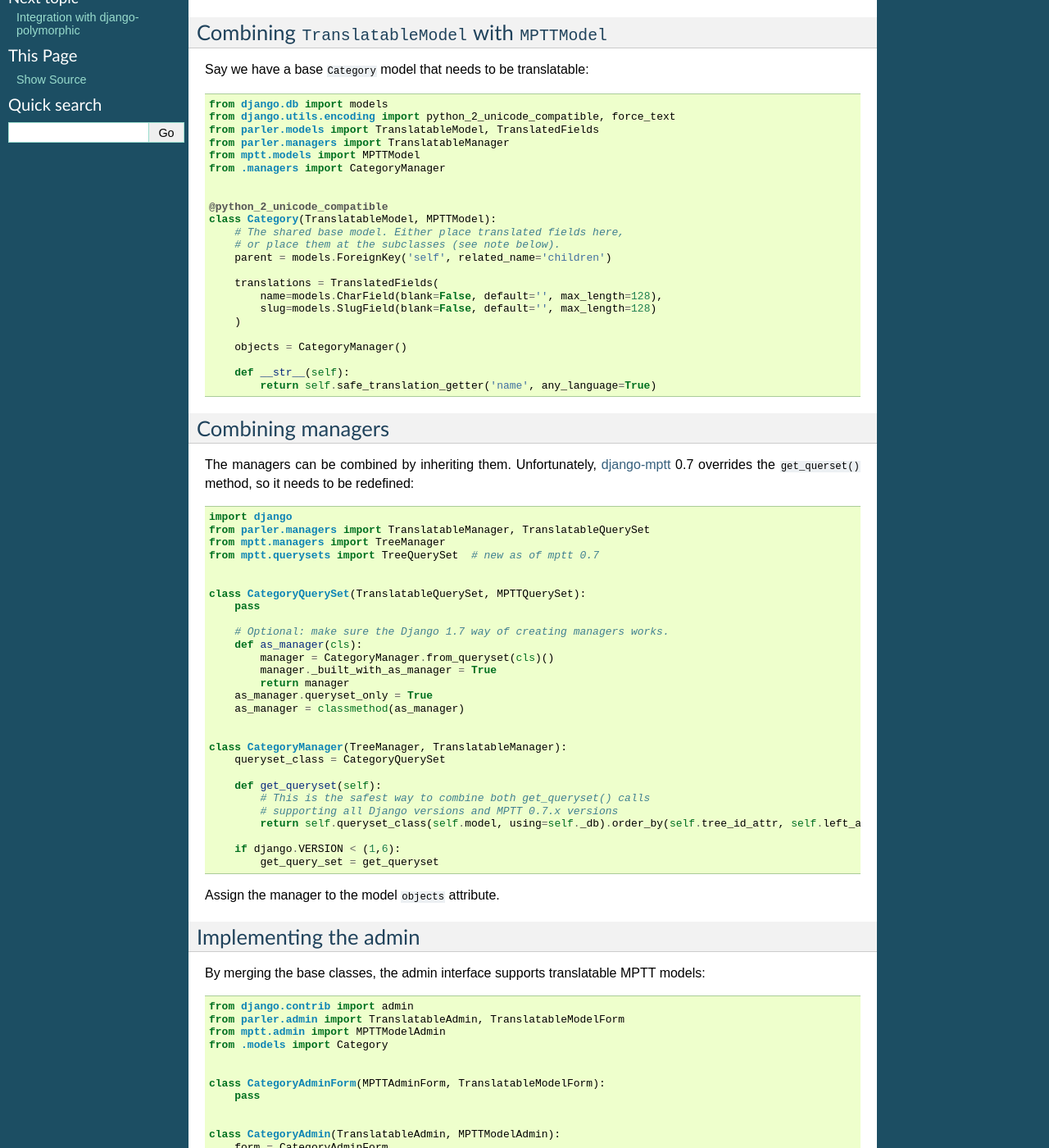
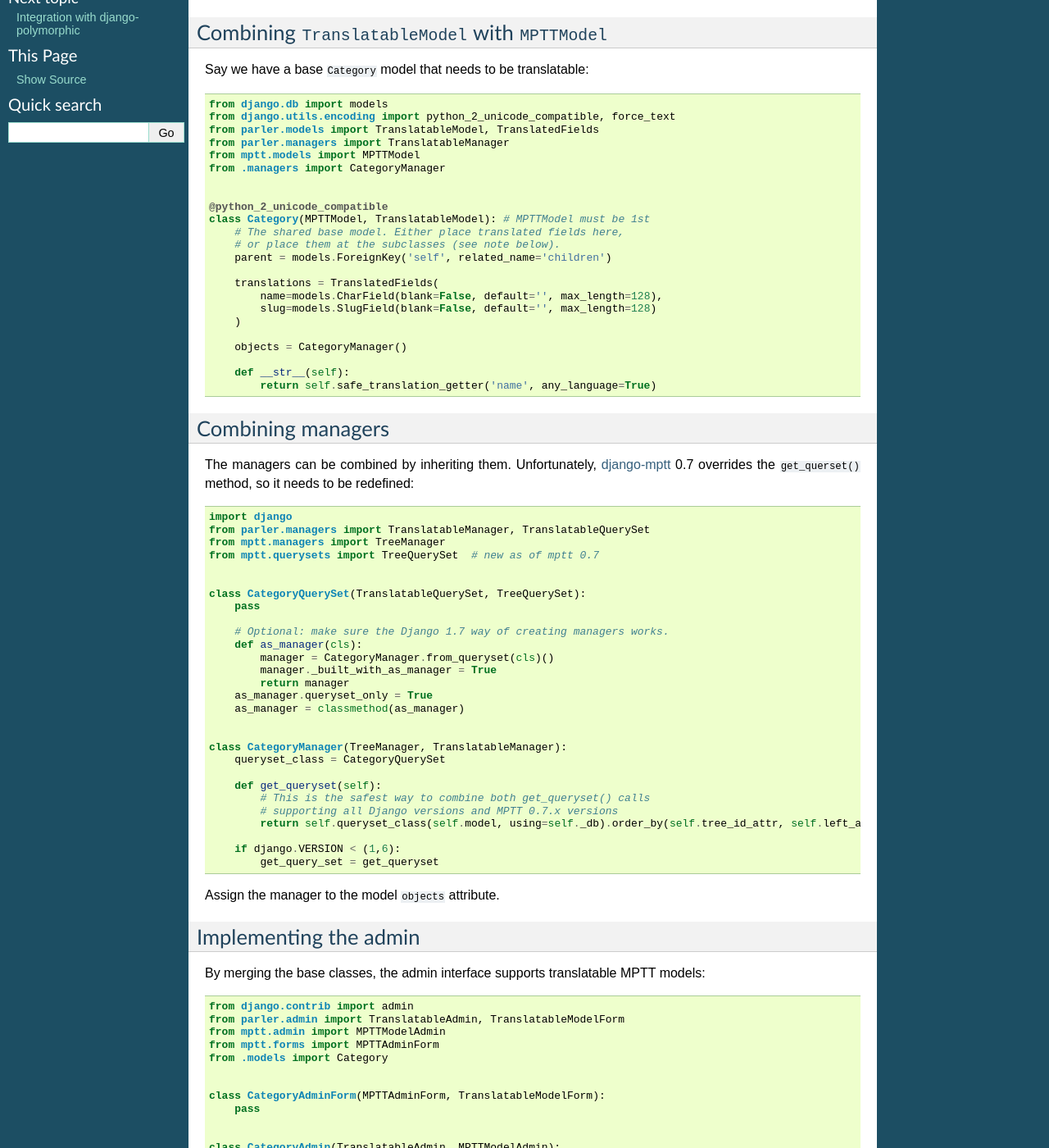
Before and after one commit to django-parler/django-parler, a Sphinx documentation site: the page built from docs/advanced/mptt.rst, in a window 1280 px wide and 1400 px high, scrolled down 263 px. Shown: the whole window at 82% size. Built offline with Sphinx 7.4.7, drawn with Linux system fonts in a browser that asks for light colours.

Commit message:
Update mptt.rst
minor edits to mptt example

```diff
--- a/docs/advanced/mptt.rst
+++ b/docs/advanced/mptt.rst
@@ -30,7 +30,7 @@ Say we have a base ``Category`` model that needs to be translatable:
 
 
     @python_2_unicode_compatible
-    class Category(TranslatableModel, MPTTModel):
+    class Category(MPTTModel, TranslatableModel): # MPTTModel must be 1st
         # The shared base model. Either place translated fields here,
         # or place them at the subclasses (see note below).
         parent = models.ForeignKey('self', related_name='children')
@@ -61,7 +61,7 @@ so it needs to be redefined:
         from mptt.querysets import TreeQuerySet  # new as of mptt 0.7
 
 
-        class CategoryQuerySet(TranslatableQuerySet, MPTTQuerySet):
+        class CategoryQuerySet(TranslatableQuerySet, TreeQuerySet):
             pass
 
             # Optional: make sure the Django 1.7 way of creating managers works.
@@ -98,6 +98,7 @@ By merging the base classes, the admin interface supports translatable MPTT mode
     from django.contrib import admin
     from parler.admin import TranslatableAdmin, TranslatableModelForm
     from mptt.admin import MPTTModelAdmin
+    from mptt.forms import MPTTAdminForm
     from .models import Category
 
 
```
